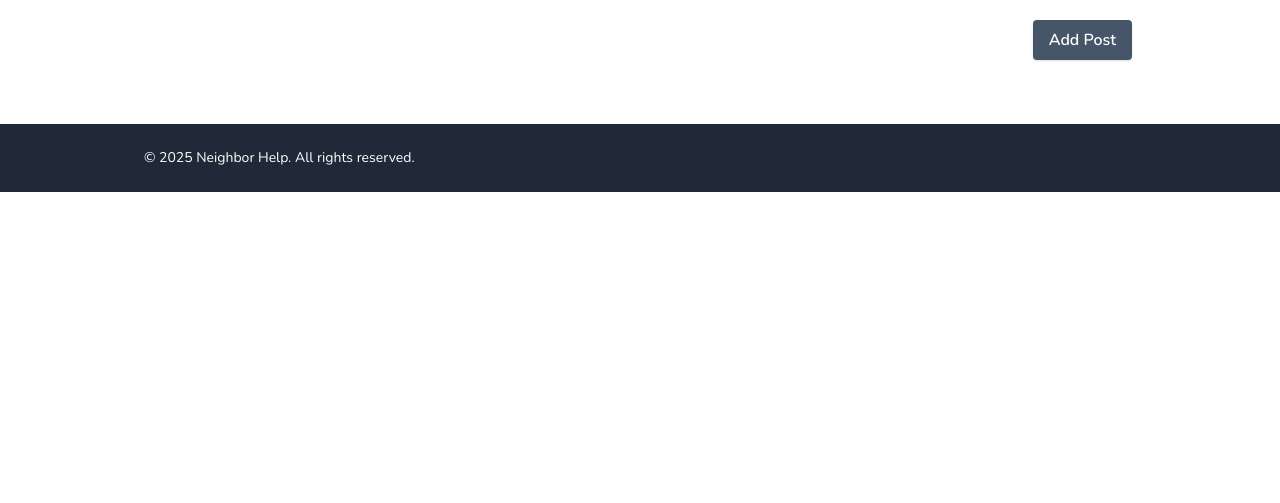
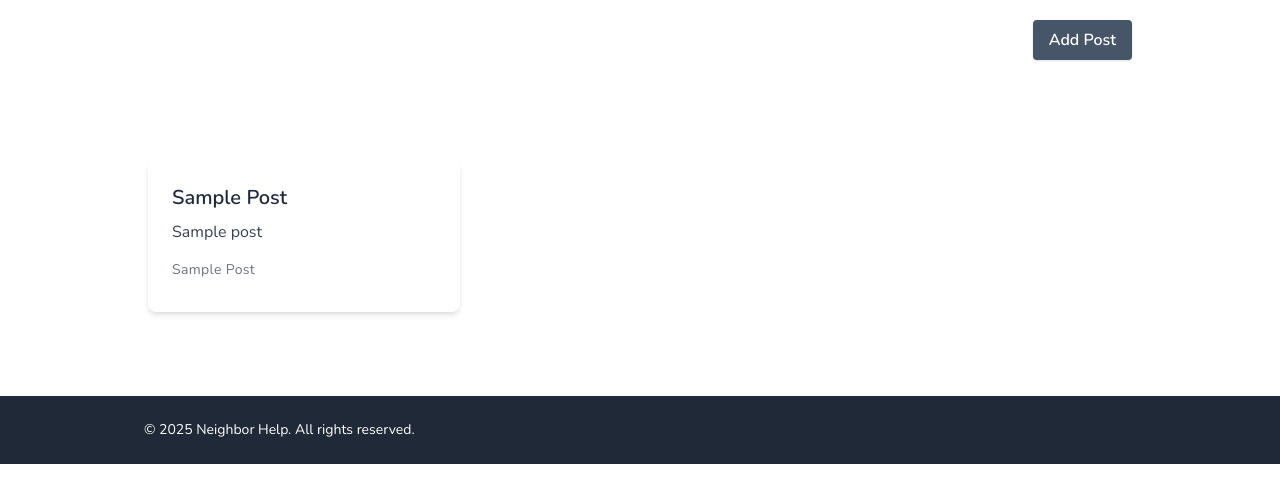
Before and after one commit to pankajsagvekar/neighbor-help, a Flask app: template templates/posts.html in a window 1280 px wide. Shown: the part 60-563 px from the top of the page. Run offline with Flask 3, Linux system fonts and the light colour scheme; the template is opened without the code that fills it: most values are stand-ins (such as "Sample title", 1, 10 or a date in 2020); some libraries are stand-ins or nearby versions.

Commit message:
integreated add and browse posts feature

```diff
--- a/app.py
+++ b/app.py
@@ -1,4 +1,5 @@
-from flask import Flask, render_template
+import sqlite3
+from flask import Flask, redirect, render_template, request
 
 app = Flask(__name__)
 
@@ -7,8 +8,47 @@ def index():
     return render_template('index.html', page='index')
 
 @app.route('/posts')
-def posts():
-    return render_template('posts.html', page='posts')
+def show_posts():
+    conn = sqlite3.connect('neighborhelp.sqlite3')
+    cursor = conn.cursor()
+    cursor.execute("SELECT id, title, description, category, location, contact, date_posted FROM posts")
+    posts = cursor.fetchall()
+    conn.close()
+    return render_template("posts.html", posts=posts, page='posts')
+
+@app.route('/posts/<int:post_id>')
+def post_detail(post_id):
+    conn = sqlite3.connect('neighborhelp.sqlite3')
+    cursor = conn.cursor()
+    cursor.execute("SELECT id, title, description, category, location, contact, date_posted FROM posts WHERE id = ?", (post_id,))
+    post = cursor.fetchone()
+    conn.close()
+
+    if post is None:
+        return "Post not found", 404
+
+    return render_template('post_detail.html', post=post, page='posts')
+
+
+
+
+@app.route('/add_post', methods=['POST'])
+def add_post():
+    title = request.form['title']
+    category = request.form['category']
+    description = request.form['description']
+    location = request.form['location']
+    contact = request.form['contact']
+
+    conn = sqlite3.connect('neighborhelp.sqlite3')
+    cursor = conn.cursor()
+    cursor.execute("INSERT INTO posts (title, category, description, location, contact) VALUES (?, ?, ?, ?, ?)",
+                   (title, category, description, location, contact))
+    conn.commit()
+    conn.close()
+
+    return redirect('/posts')
+
 
 if __name__ == '__main__':
     app.run(debug=True)
--- /dev/null
+++ b/nrighborhelp.sql
@@ -0,0 +1,9 @@
+CREATE TABLE IF NOT EXISTS posts (
+            id INTEGER PRIMARY KEY AUTOINCREMENT,
+            title TEXT NOT NULL,
+            category TEXT NOT NULL,
+            description TEXT NOT NULL,
+            location TEXT NOT NULL,
+            contact INTEGER NOT NULL,
+            date_posted DATE DATETIME DEFAULT CURRENT_TIMESTAMP
+)
--- a/templates/posts.html
+++ b/templates/posts.html
@@ -8,10 +8,11 @@
         onclick="openModal()">Add Post</button>
 
     <div id="myModal" class="fixed inset-0 bg-black bg-opacity-50 flex items-center justify-center z-50 hidden">
-        <div id="modalBox" class="bg-white rounded-lg shadow-lg p-6 w-11/12 max-w-md transform scale-75 opacity-0 transition-all duration-300 relative">
+        <div id="modalBox"
+            class="bg-white rounded-lg shadow-lg p-6 w-11/12 max-w-md transform scale-75 opacity-0 transition-all duration-300 relative">
             <h2 class="text-xl font-semibold mb-4">Add Post</h2>
             <p class="mb-4">This is a simple modal with animation.</p>
-            <form action="/posts/create" method="POST" class="space-y-4">
+            <form action="/add_post" method="POST" class="space-y-4">
                 <div>
                     <label for="title" class="block text-sm font-medium text-gray-700">Title</label>
                     <input type="text" name="title" id="title" required
@@ -71,4 +72,19 @@
     </div>
 
 </section>
+
+<section class="max-w-screen-lg mx-auto p-5 mt-20 grid gap-6 md:grid-cols-2 lg:grid-cols-3">
+    {% for post in posts %}
+    <a href="{{ url_for('post_detail', post_id=post[0]) }}"
+        class="block bg-white rounded-lg shadow-md p-6 hover:shadow-xl transition-shadow duration-300">
+        <h3 class="text-xl font-semibold mb-2">{{ post[1].title() }}</h3> <!-- title -->
+        <p class="text-gray-700 mb-4">{{ post[2][:100] }}{% if post[2]|length > 100 %}...{% endif %}</p>
+        <!-- short description -->
+        <p class="text-sm text-gray-500 mb-2 tracking-wide">{{ post[3].replace('_', ' ').title() }}</p> <!-- category -->
+    </a>
+    {% else %}
+    <p class="text-center text-gray-500">No posts found.</p>
+    {% endfor %}
+</section>
+
 {% endblock %}
```
Also changed, not shown: templates/post_detail.html (added, +18 -0 lines), neighborhelp.sqlite3 (added).
